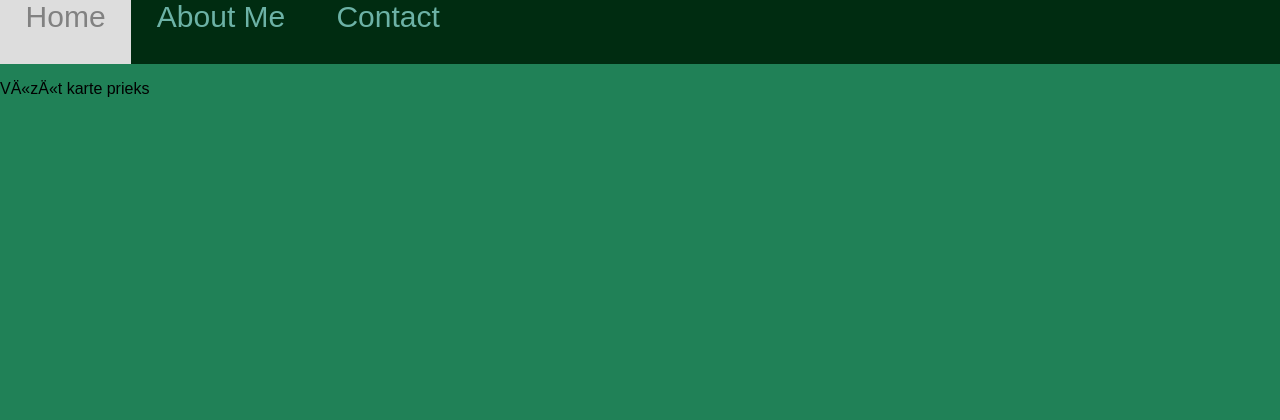
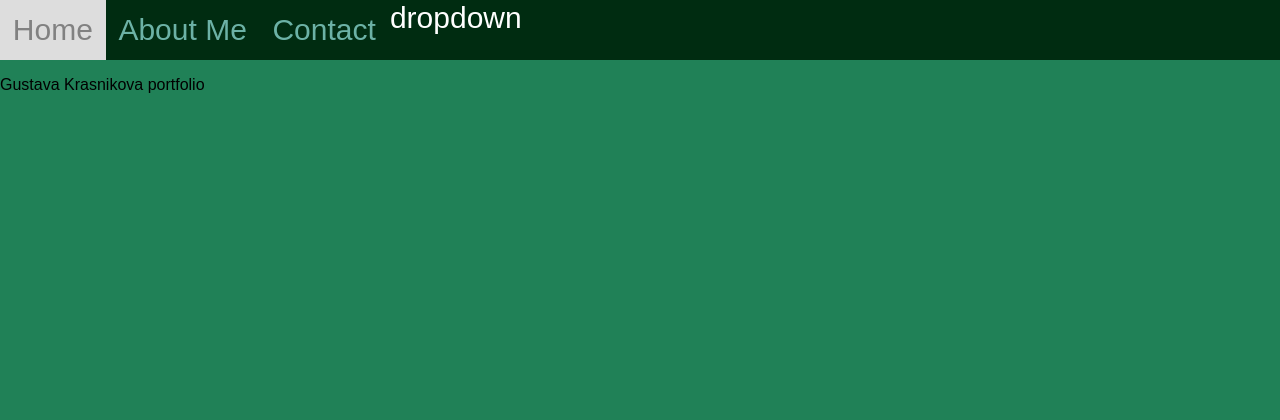
Before and after one commit to Krasnikovs/Majaslapa-vizitkarte, a PHP site: page /main.html in a window 1280 px wide. Shown: the top 420 px of the page. Run offline with PHP 8.4, Linux system fonts and the light colour scheme.

Commit message:
papildinats header

```diff
--- a/main.html
+++ b/main.html
@@ -4,15 +4,24 @@
         <link rel="stylesheet" href="style.css">
     </head>
     <body>
-        <div class="navigation">
-            <a href="main.html">Home</a>
-            <a href="about_me.html">About Me</a>
-            <a href="contact.html">Contact</a>
+        <ul class="navigation">
+            <li><a href="main.html">Home</a></li>
+            <li><a href="about_me.html">About Me</a></li>
+            <li><a href="contact.html">Contact</a></li>
+            <li>
+                <div class="navigation-dropdown">
+                    <button class="dropdown-button">dropdown</button>
+                    <div class="dropdown-content">
+                        <a href="" class="socialmedia-links">githublink</a>
+                        <a>e</a>
+                    </div>
+                </div>
+            </li>
+        </ul>
+
+        <div>
+          <p>Gustava Krasnikova portfolio</p>
         </div>
-
-        <p>
-            Vīzīt karte prieks
-        </p>
         <footer>
             <ol class="footer-navigation">
                 <li>
--- a/style.css
+++ b/style.css
@@ -5,29 +5,67 @@
 }
 
 .navigation {
-    display: flex;
     background-color:  #002C11;
     overflow: hidden;
-    height: 8%;
-    width: 100%;
-    position: center;
+    margin: 0;
+    padding: 0;
+    /* height: 6%; */
+    list-style-type: none;
 }
 
 .navigation a {
-    box-sizing: border-box;
-    padding-left: 2%;
-    padding-right: 2%;
+    display: block;
+    float: left;
+    padding: 1%;
+    /* padding-left: 2%;
+    padding-right: 2%; */
     text-align: center;
-    text-justify: inter-cluster;
     font-size: 30px;
     color: #6CB2A6;
     text-decoration: none;
 }
 
-.navigation a:hover {
+.navigation a:hover,  .dropdown-button:hover{
     background-color: #ddd;
     color: #0101016a;
 }
+
+.navigation a.socialmedia-links {
+    float: right;
+}
+
+.navigation .navigation-dropdown {
+    float: left;
+    overflow: hidden;
+}
+
+.navigation .dropdown-button {
+    font-size: 30px;
+    border: none;
+    outline: none;
+    color: white;
+    padding: 1%;
+    background-color: inherit;
+    margin: 0;
+}
+
+.dropdown-content {
+    display: none;
+    position: absolute;
+    background-color: #f9f9f9;
+    min-width: 160px;
+    box-shadow: 0px 8px 16px 0px rgba(0,0,0,0.2);
+    z-index: 1;
+  }
+
+.dropdown-content a {
+    float: none;
+    color: black;
+    padding: 1%;
+    text-decoration: none;
+    display: block;
+    text-align: left;
+  }
 
 footer {
     display: flex;
```
Also changed, not shown: about_me.html (+5 -3 lines), contact.html (+5 -3 lines).
